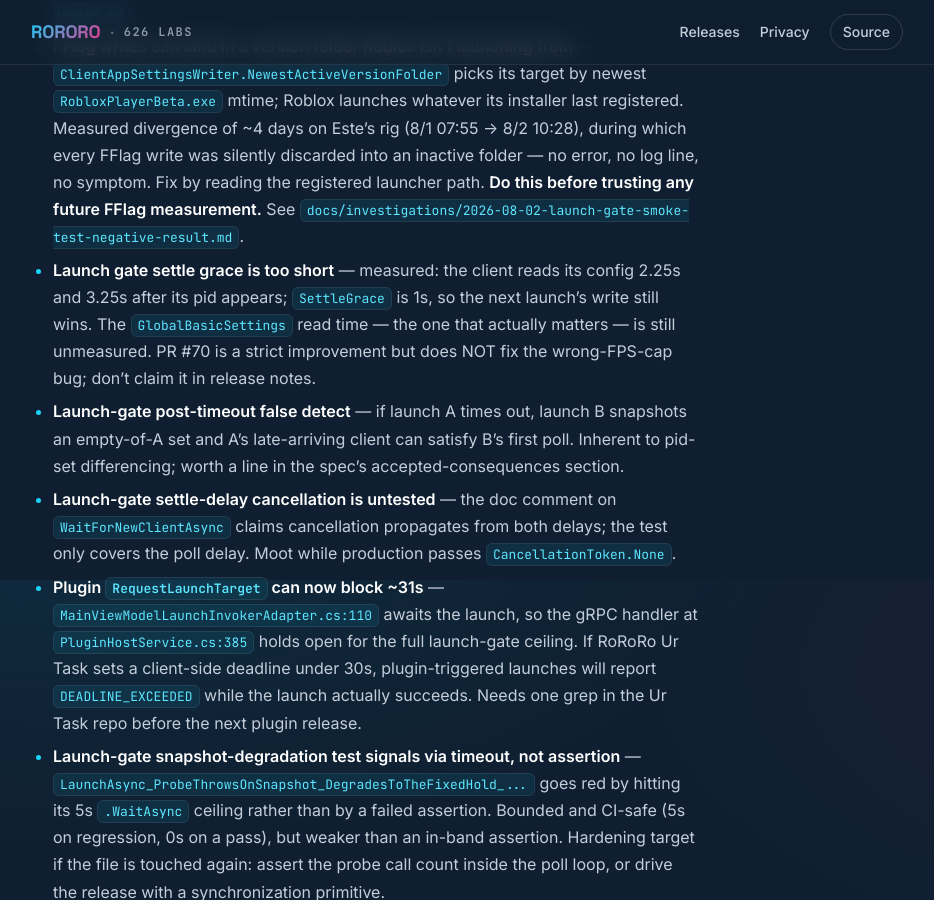
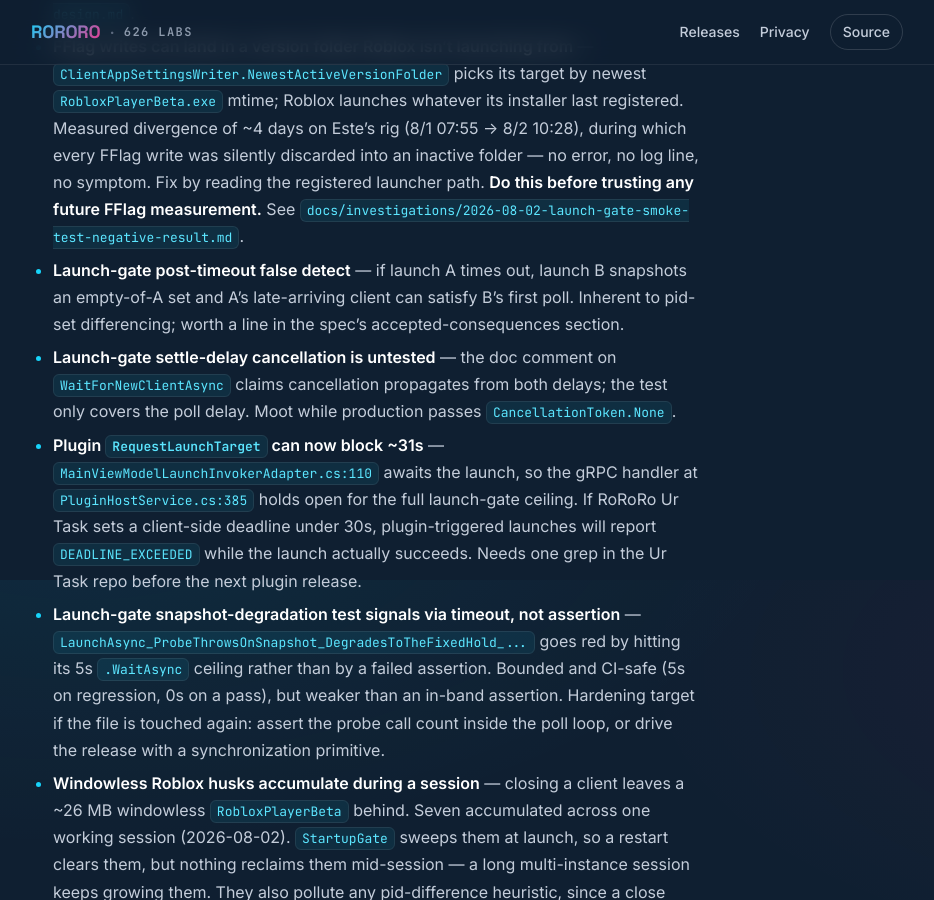
Before and after one commit to estevanhernandez-stack-ed/ROROROblox, a Jekyll site: the page built from docs/features.md, in a window 1280 px wide and 900 px high, scrolled down 12020 px. Shown: the whole window, without its empty margins (173-1107 px from the left). Built offline with Jekyll 4.4.1, drawn with Linux system fonts in a browser that asks for light colours; our own code applies the rules of GitHub Pages for plain Markdown files.

Commit message:
docs: banner-correct settings-quiet-window spec + drop stale settle-grace entry
The FPS-cap mismatch banner (Task 4) computes over the full account roster, not
a per-launch-set selection as originally proposed - banner-correct the spec
rather than rewrite it. features.md's stale settle-grace entry is superseded by
the verify-and-retry design this replaces it with.

```diff
--- a/docs/features.md
+++ b/docs/features.md
@@ -151,7 +151,6 @@
 - **Backlog:** About-box version from MSIX manifest; WebView2 white-screen reload hint; `NeedsReverification` vs `SessionExpired`; per-cookie encryption envelope; per-account WebView2 profiles; crash-report opt-in; winget manifest; heuristic mutex-rename auto-detection.
 - **Surface `NewClientWaitOutcome.TimedOut` from the condition-based launch gate** — currently discarded at `RobloxLauncher.cs:637`. Matters in a documented-common failure mode: when the singleton mutex is not held, Roblox absorbs launches 2..N into the existing client and no new pid ever appears, so every launch after the first burns the full 30s ceiling — an 8-account Squad Launch goes from ~40s to ~4.5min with no log line and no banner. `RobloxLauncher` has no `ILogger`; cheapest fix is returning the outcome from `HoldForNewClientAsync` and letting `MainViewModel` log or banner it. See `docs/superpowers/specs/2026-08-01-launch-gate-condition-based-design.md`.
 - **FFlag writes can land in a version folder Roblox isn't launching from** — `ClientAppSettingsWriter.NewestActiveVersionFolder` picks its target by newest `RobloxPlayerBeta.exe` mtime; Roblox launches whatever its installer last registered. Measured divergence of ~4 days on Este's rig (8/1 07:55 → 8/2 10:28), during which every FFlag write was silently discarded into an inactive folder — no error, no log line, no symptom. Fix by reading the registered launcher path. **Do this before trusting any future FFlag measurement.** See `docs/investigations/2026-08-02-launch-gate-smoke-test-negative-result.md`.
-- **Launch gate settle grace is too short** — measured: the client reads its config 2.25s and 3.25s after its pid appears; `SettleGrace` is 1s, so the next launch's write still wins. The `GlobalBasicSettings` read time — the one that actually matters — is still unmeasured. PR #70 is a strict improvement but does NOT fix the wrong-FPS-cap bug; don't claim it in release notes.
 - **Launch-gate post-timeout false detect** — if launch A times out, launch B snapshots an empty-of-A set and A's late-arriving client can satisfy B's first poll. Inherent to pid-set differencing; worth a line in the spec's accepted-consequences section.
 - **Launch-gate settle-delay cancellation is untested** — the doc comment on `WaitForNewClientAsync` claims cancellation propagates from both delays; the test only covers the poll delay. Moot while production passes `CancellationToken.None`.
 - **Plugin `RequestLaunchTarget` can now block ~31s** — `MainViewModelLaunchInvokerAdapter.cs:110` awaits the launch, so the gRPC handler at `PluginHostService.cs:385` holds open for the full launch-gate ceiling. If RoRoRo Ur Task sets a client-side deadline under 30s, plugin-triggered launches will report `DEADLINE_EXCEEDED` while the launch actually succeeds. Needs one grep in the Ur Task repo before the next plugin release.
```
Also changed, not shown: docs/superpowers/specs/2026-08-02-settings-quiet-window-design.md (+10 -0 lines).
